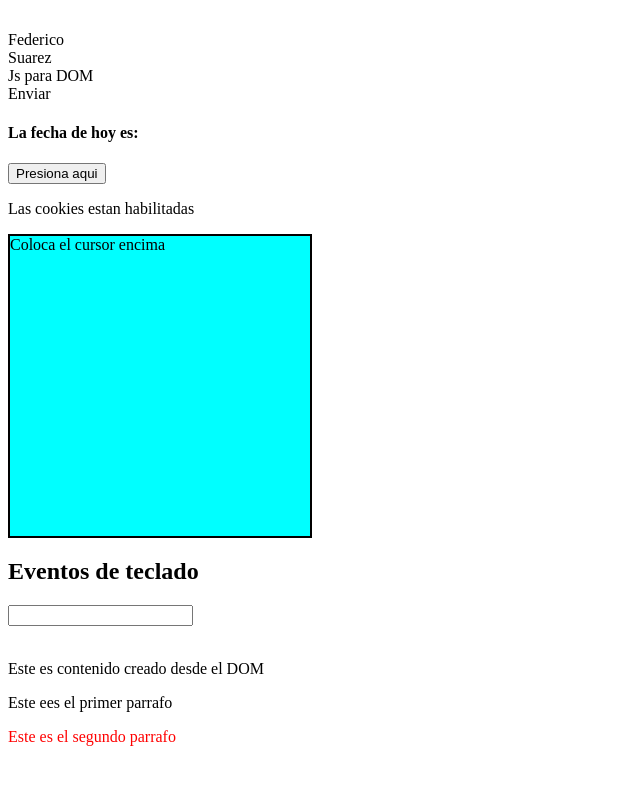
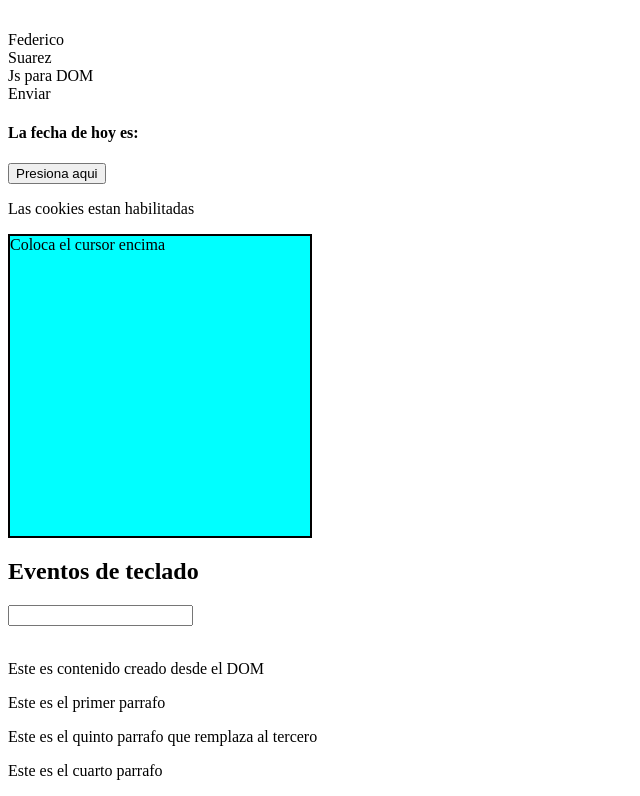
Before and after one commit to federicosuarez7/digital-house, a plain HTML site: page Professional Developer/Proyecto/Javascript para Dom/index.html in a window 1280 px wide. Shown: the part 383-1179 px from the top of the page, without its empty margins (0-640 px from the left). Before the commit the page ends 1145 px from the top, so only its background shows below. Drawn offline with Linux system fonts and the light colour scheme.

Commit message:
Eliminamos y reemplazamos nodos desde el DOM (JS)

```diff
--- a/Professional Developer/Proyecto/Javascript para Dom/dom.js
+++ b/Professional Developer/Proyecto/Javascript para Dom/dom.js
@@ -59,3 +59,10 @@ const container = document.getElementById('div1');
 const p1 = document.getElementById('p1');
 // Colocamos el nuevo contenido antes del p1
 container.insertBefore(paragraph,p1);
+// Eliminamos un nodo
+// Primero seleccionamos el elemento a eliminar
+const p2 = document.getElementById('p2');
+p2.remove();
+// Reemplazamos un nodo
+const p3 = document.getElementById('p3');
+container.replaceChild(p5,p3);
--- a/Professional Developer/Proyecto/Javascript para Dom/estilos.css
+++ b/Professional Developer/Proyecto/Javascript para Dom/estilos.css
@@ -10,3 +10,6 @@
 #p2{
     color: red;
 }
+#p3{
+    color: blue;
+}
--- a/Professional Developer/Proyecto/Javascript para Dom/index.html
+++ b/Professional Developer/Proyecto/Javascript para Dom/index.html
@@ -34,8 +34,11 @@
     <!-- Manipular nodos en el DOM -->
      <br><br>
      <div id="div1">
-        <p id="p1">Este ees el primer parrafo</p>
+        <p id="p1">Este es el primer parrafo</p>
         <p id="p2">Este es el segundo parrafo</p>
+        <p id="p3">Este es el tercer parrafo</p>
+        <p id="p4">Este es el cuarto parrafo</p>
+        <p id="p5">Este es el quinto parrafo que remplaza al tercero</p>
      </div>
     <!-- Aca incorporamos los archivos Js -->
     <script src="script.js"></script>
```
